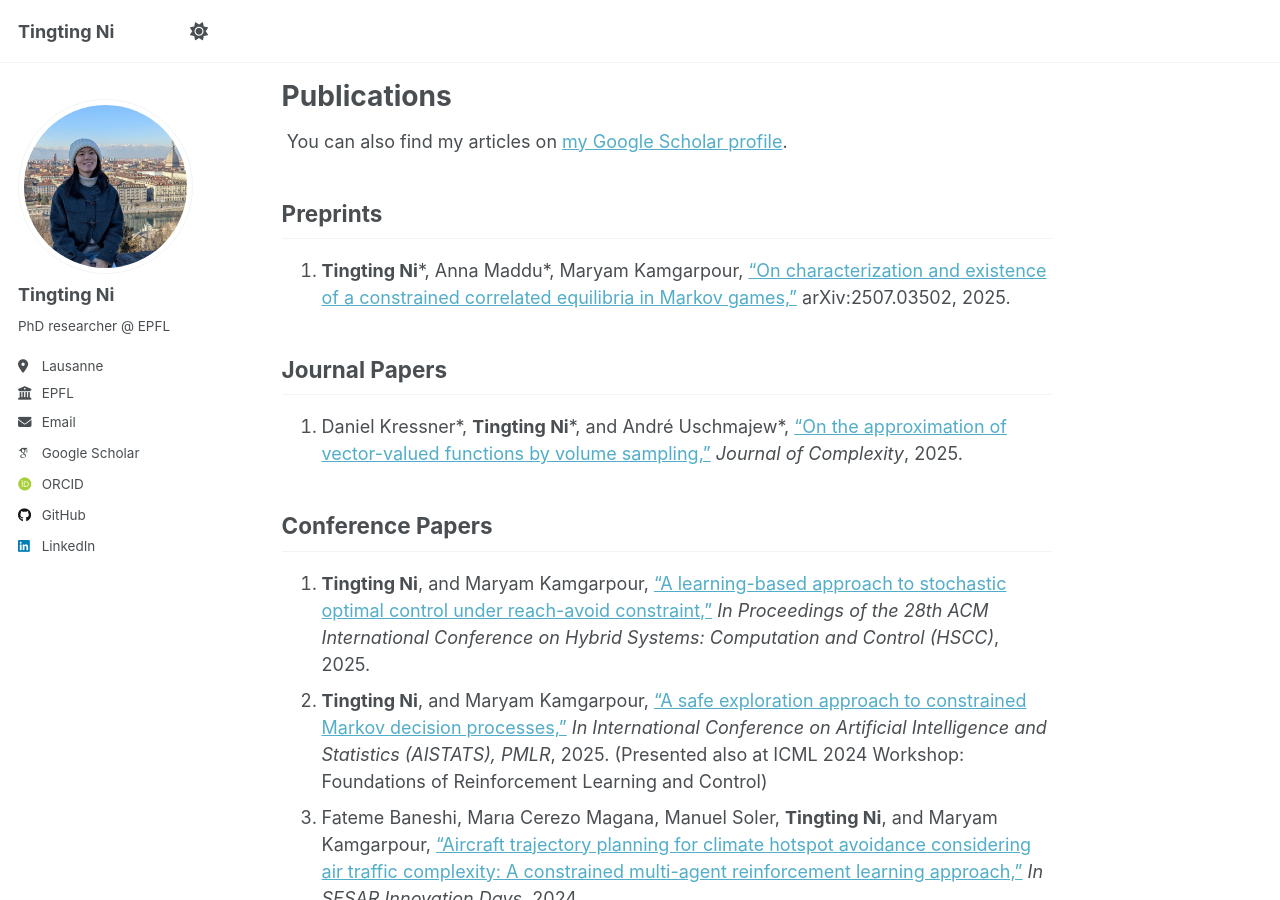
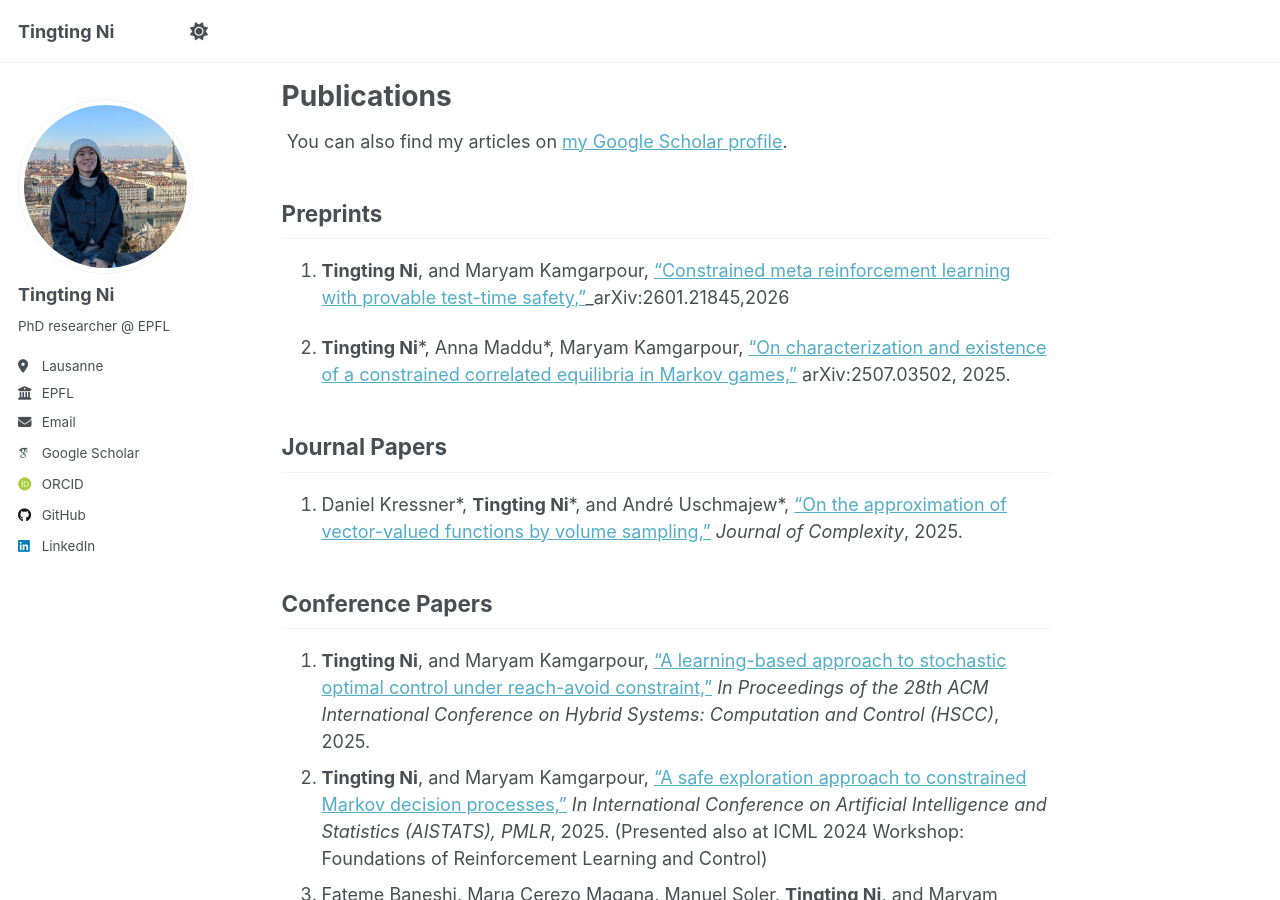
Before and after one commit to ni-tingting/ni-tingting.github.io, a Jekyll site: the page built from _pages/about.md, in a window 1280 px wide and 900 px high, scrolled down 424 px. Built offline with Jekyll 4.4.1, drawn with Linux system fonts in a browser that asks for light colours; some web fonts are replaced; a script that is not in the unit is left out.

Commit message:
Update about.md

```diff
--- a/_pages/about.md
+++ b/_pages/about.md
@@ -21,8 +21,9 @@ Prior to my PhD, I obtained an MSc in Mathematics from EPFL (2022), where I comp
 {% endif %}
 
 ## Preprints
+1. **Tingting Ni**, and Maryam Kamgarpour, ["Constrained meta reinforcement learning with provable test-time safety,"](https://arxiv.org/abs/2601.21845)_arXiv:2601.21845,2026
 
-1. **Tingting Ni**\*, Anna Maddu\*, Maryam Kamgarpour, ["On characterization and existence of a constrained correlated equilibria in Markov games,"](https://arxiv.org/abs/2507.03502) arXiv:2507.03502, 2025.
+2. **Tingting Ni**\*, Anna Maddu\*, Maryam Kamgarpour, ["On characterization and existence of a constrained correlated equilibria in Markov games,"](https://arxiv.org/abs/2507.03502) arXiv:2507.03502, 2025.
 
 ## Journal Papers
 
```
